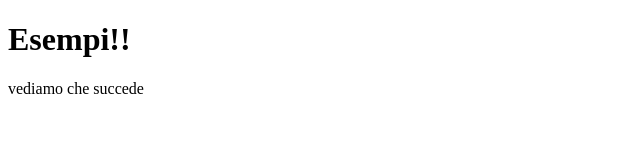
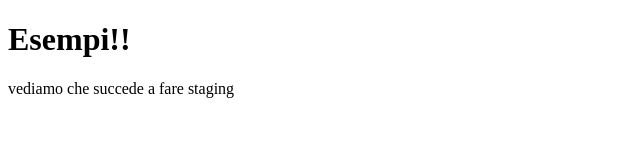
Before and after one commit to dbuscioni/testjs, a plain HTML site: page index.html in a window 1280 px wide. Shown: the whole page, without its empty margins (0-640 px from the left). Drawn offline with Linux system fonts and the light colour scheme.

Commit message:
ho fatto staging

```diff
--- a/index.html
+++ b/index.html
@@ -8,7 +8,7 @@
 </head>
 <body>
     <h1>Esempi!!</h1>
-    <p>vediamo che succede</p>
+    <p>vediamo che succede a fare staging</p>
 
 
 </body>
```
